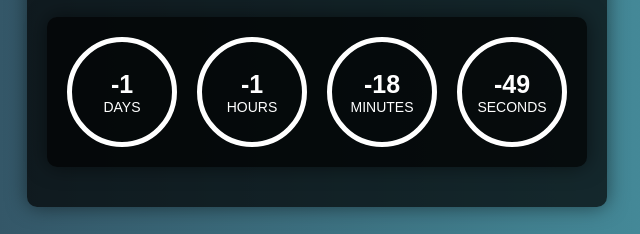
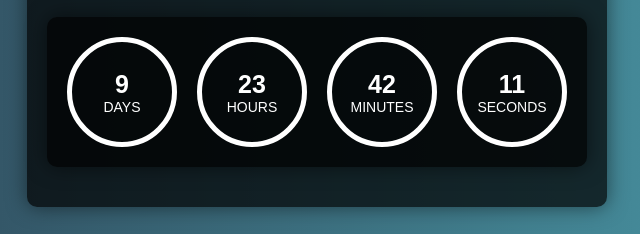
Before and after one commit to Jace-org/timer, a plain HTML site: page index.html in a window 1280 px wide. Shown: the part 139-373 px from the top of the page, 323-963 px from the left. Drawn offline with Linux system fonts and the light colour scheme.

Commit message:
Update index.html
Exam posposnded and date adjusted

```diff
--- a/index.html
+++ b/index.html
@@ -185,8 +185,8 @@
     <audio id="alarm" src="https://commondatastorage.googleapis.com/codeskulptor-assets/Epoq-Lepidoptera.ogg"></audio>
     <script>
         function updateExamCountdown() {
-                const examDate = new Date("April 24, 2025 08:00:00").getTime();
-                const examEndDate = new Date("May 6, 2025 11:00:00").getTime();
+                const examDate = new Date("May 4, 2025 08:00:00").getTime();
+                const examEndDate = new Date("May 15, 2025 11:00:00").getTime();
                 const now = new Date().getTime();
 
                 const timeLeft = examDate - now;
```
